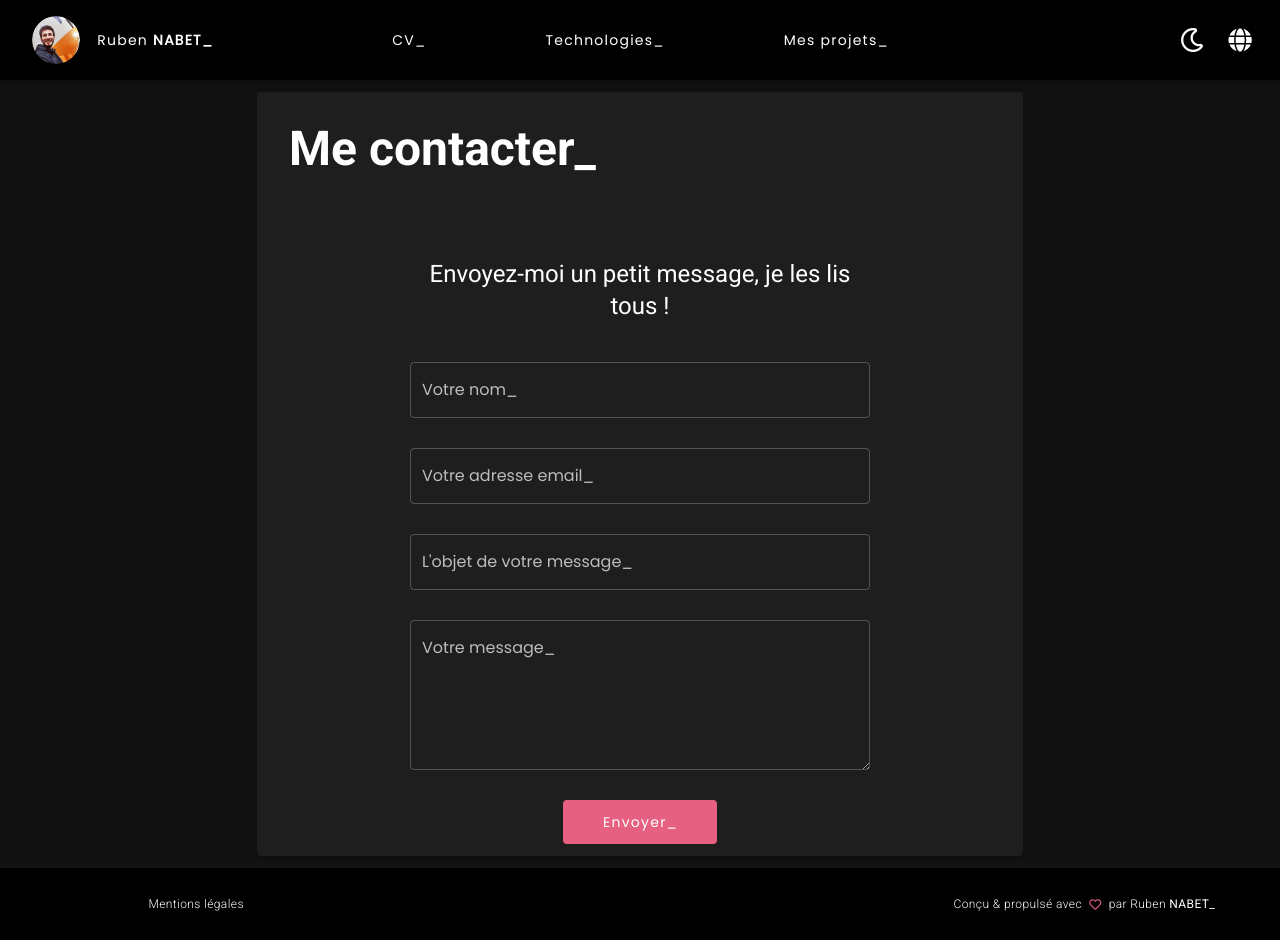
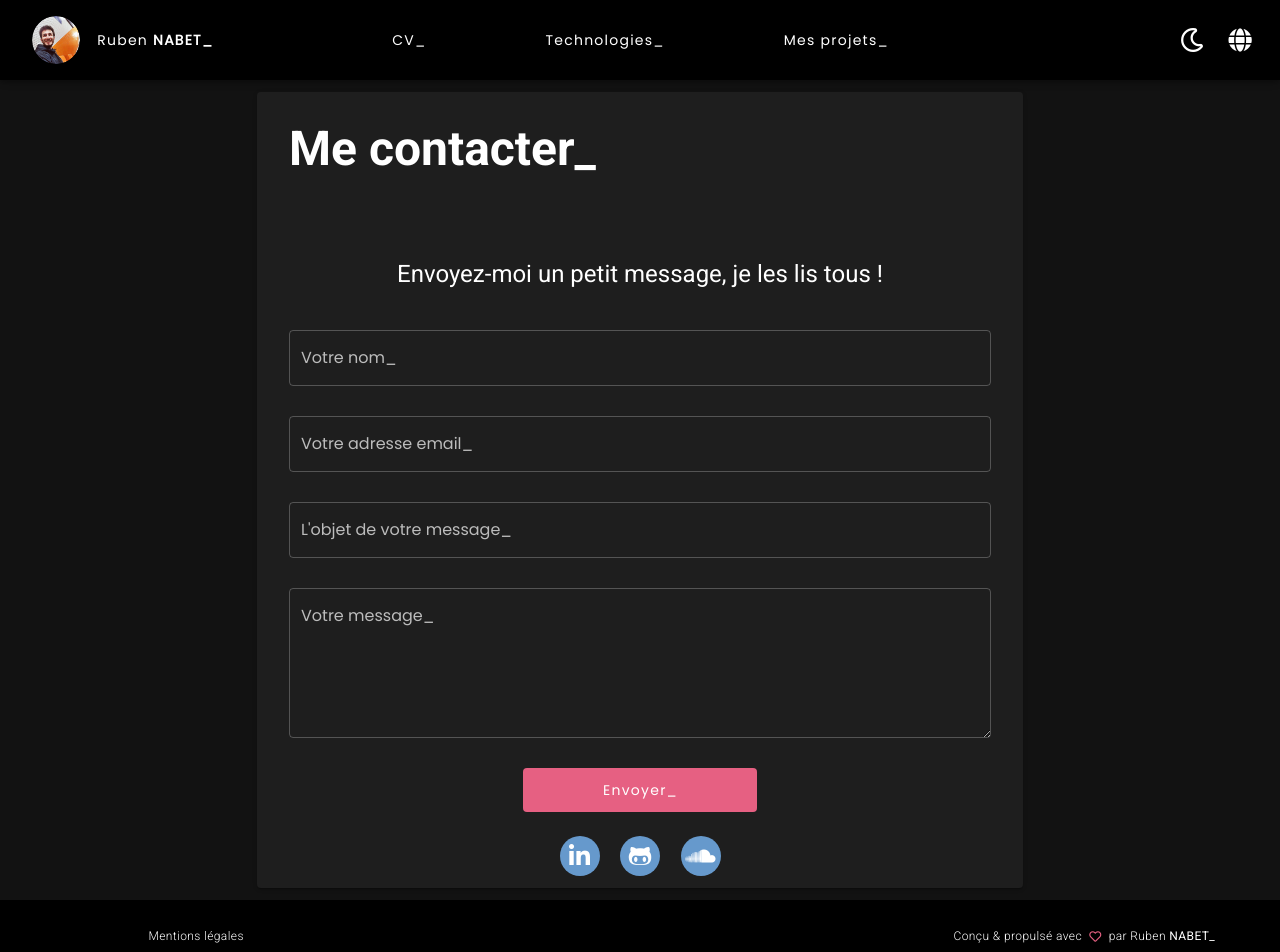
Before and after one commit to cvbenur/ruben-nabet-fr, a Nuxt app: page /contact in a window 1280 px wide. Shown: the top 952 px of the page. Built offline with nearby package versions, Linux system fonts and the light colour scheme.

Commit message:
Update design

```diff
--- a/src/pages/contact.vue
+++ b/src/pages/contact.vue
@@ -3,7 +3,7 @@
     <Heading :title="$t('pages.contact.text')" />
 
     <v-row align="center" justify="center">
-      <v-col cols="12" sm="8">
+      <v-col cols="12">
         <p class="text-center text-h5 my-10">
           {{ $t('pages.contact.paragraph') }}
         </p>
@@ -11,11 +11,29 @@
         <ContactForm />
       </v-col>
     </v-row>
+
+    <v-row align="center" justify="center">
+      <v-col
+        v-for="(social, i) in socials"
+        :key="i"
+        class="d-flex justify-center"
+        cols="4"
+        sm="1"
+      >
+        <SocialIcon
+          :icon="social.icon"
+          :title="social.title"
+          :handle="social.handle"
+          :link="social.link"
+        />
+      </v-col>
+    </v-row>
   </v-container>
 </template>
 
 <script lang="ts">
 import { Vue, Component } from 'vue-property-decorator'
+import { Social, socials } from '@/models/socials'
 
 @Component({
   head (): object {
@@ -25,5 +43,12 @@ import { Vue, Component } from 'vue-property-decorator'
   }
 })
 export default class Contact extends Vue {
+  private socials: Array<Social> | null = null;
+
+  created () {
+    if (!this.socials) {
+      this.socials = socials
+    }
+  }
 }
 </script>
--- a/src/pages/resume.vue
+++ b/src/pages/resume.vue
@@ -2,7 +2,7 @@
   <v-container fluid>
     <Heading :title="$t(`pages.resume.heading`)" />
 
-    <section>
+    <section class="mt-10">
       <Title
         :title="$t(`pages.resume.pro.title`)"
         alignment="right"
@@ -21,7 +21,7 @@
       </v-row>
     </section>
 
-    <section>
+    <section class="mt-10">
       <Title :title="$t(`pages.resume.edu.title`)" />
 
       <v-row
```
